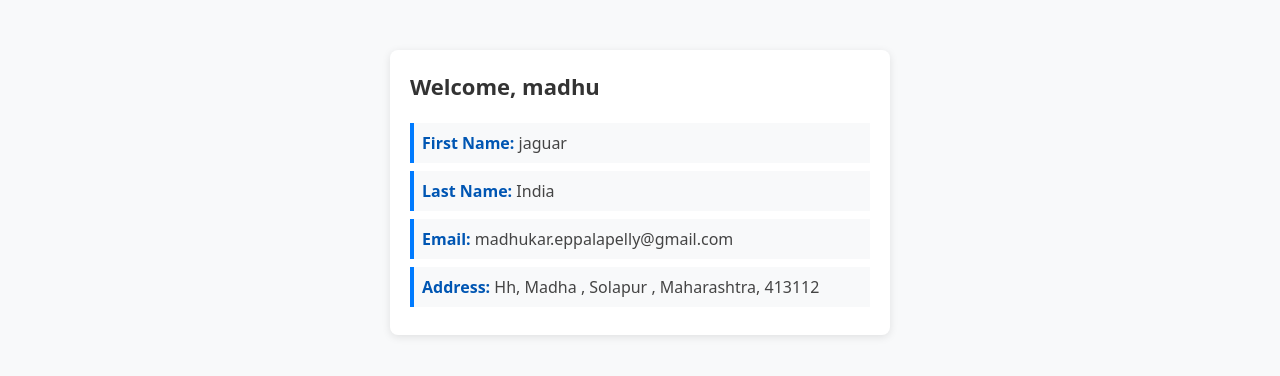
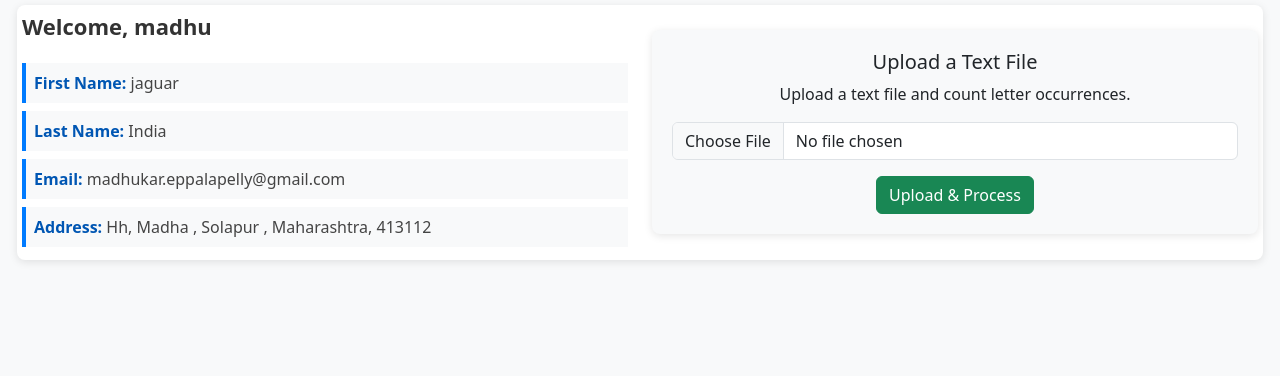
Before and after one commit to madhukar6143/flask_project, a Flask app: a page that uses templates/profile.html in a window 1280 px wide. Shown: the part 56-432 px from the top of the page. Run offline with Flask 3, Linux system fonts and the light colour scheme; a user stored in the database is signed in; data comes from the database, SQL or seed files in the repository; some libraries are stand-ins or nearby versions.

Commit message:
final commit

```diff
--- a/app.py
+++ b/app.py
@@ -1,13 +1,23 @@
-from flask import Flask, render_template, request, redirect, url_for, session
+from flask import Flask, render_template, request, redirect, url_for, session, send_file
 import sqlite3
 import os
+from collections import Counter
 
 app = Flask(__name__)
 app.secret_key = 'supersecretkey'  # Secret key for session management
 
-# ✅ Use absolute path for SQLite database
+# ✅ Paths
 BASE_DIR = os.path.dirname(os.path.abspath(__file__))
 DB_FILE = os.path.join(BASE_DIR, "users.db")
+UPLOAD_FOLDER = os.path.join(BASE_DIR, "uploads")
+RESULT_FOLDER = os.path.join(BASE_DIR, "results")  # Folder for storing results
+
+# ✅ Ensure necessary folders exist
+os.makedirs(UPLOAD_FOLDER, exist_ok=True)
+os.makedirs(RESULT_FOLDER, exist_ok=True)
+
+app.config['UPLOAD_FOLDER'] = UPLOAD_FOLDER
+app.config['RESULT_FOLDER'] = RESULT_FOLDER
 
 # ✅ Initialize Database
 def init_db():
@@ -30,7 +40,6 @@ init_db()
 
 @app.route('/')
 def index():
-    print("[INFO] Accessed Home Page")
     return render_template('home.html')
 
 @app.route('/register', methods=['GET', 'POST'])
@@ -43,8 +52,6 @@ def register():
         email = request.form['email']
         address = request.form['address']
 
-        print(f"[INFO] Attempting to Register: {username}")
-
         try:
             with sqlite3.connect(DB_FILE) as conn:
                 c = conn.cursor()
@@ -52,24 +59,21 @@ def register():
                           (username, password, firstname, lastname, email, address))
                 conn.commit()
 
-            print(f"[SUCCESS] User {username} registered successfully!")
             session['user'] = username
             return redirect(url_for('profile', username=username))
 
         except sqlite3.IntegrityError:
-            print("[ERROR] Registration Failed - Username or Email already exists!")
             return "Username or Email already exists. Try again."
 
-    print("[INFO] Rendering Registration Page")
     return render_template('register.html')
 
 @app.route('/login', methods=['GET', 'POST'])
 def login():
+    error = None
+
     if request.method == 'POST':
         username = request.form['username']
         password = request.form['password']
-
-        print(f"[INFO] Attempting Login: {username}")
 
         with sqlite3.connect(DB_FILE) as conn:
             c = conn.cursor()
@@ -77,42 +81,88 @@ def login():
             user = c.fetchone()
 
         if user:
-            print(f"[SUCCESS] Login Successful for {username}")
             session['user'] = username
             return redirect(url_for('profile', username=username))
         else:
-            print("[ERROR] Login Failed - Invalid Username or Password")
-            return "Invalid username or password. Try again."
+            error = "Invalid username or password. Try again."
 
-    print("[INFO] Rendering Login Page")
-    return render_template('login.html')
+    return render_template('login.html', error=error)
 
 @app.route('/logout')
 def logout():
-    print(f"[INFO] Logging out user: {session.get('user')}")
     session.pop('user', None)
     return redirect(url_for('index'))
 
 @app.route('/profile/<username>')
 def profile(username):
     if 'user' not in session:
-        print("[ERROR] Unauthorized Access Attempt to Profile")
         return redirect(url_for('login'))
-
-    print(f"[INFO] Fetching Profile for: {username}")
 
     with sqlite3.connect(DB_FILE) as conn:
         c = conn.cursor()
         c.execute("SELECT * FROM users WHERE username=?", (username,))
         user = c.fetchone()
 
-    if user:
-        print(f"[SUCCESS] Profile Loaded for {username}")
-    else:
-        print("[ERROR] Profile Not Found!")
+    if not user:
+        return "User profile not found."
 
     return render_template('profile.html', user=user)
 
+### 🔹 File Upload Handler
+@app.route('/upload', methods=['POST'])
+def upload_file():
+    if 'file' not in request.files:
+        return "No file part", 400
+
+    file = request.files['file']
+    if file.filename == '':
+        return "No selected file", 400
+
+    if file and file.filename.endswith('.txt'):
+        file_path = os.path.join(app.config['UPLOAD_FOLDER'], file.filename)
+        file.save(file_path)
+
+        with open(file_path, 'r', encoding='utf-8') as f:
+            content = f.read()
+
+        letter_counts = Counter(content)
+
+        # 🔹 Convert Counter to dictionary before storing in session
+        session['letter_counts'] = dict(letter_counts)
+        session['result_filename'] = f"letter_count_{file.filename}"  # Store filename for download
+
+        # 🔹 Save the results to a file
+        result_file_path = os.path.join(app.config['RESULT_FOLDER'], session['result_filename'])
+        with open(result_file_path, 'w', encoding='utf-8') as f:
+            for letter, count in letter_counts.most_common():
+                f.write(f'"{letter}": {count}\n')
+
+        return redirect(url_for('count_me'))
+
+    return "Invalid file type. Please upload a .txt file.", 400
+
+### 🔹 Display & Download Letter Counts
+@app.route('/countme')
+def count_me():
+    letter_counts_dict = session.get('letter_counts', {})
+    result_filename = session.get('result_filename', '')
+
+    if not letter_counts_dict:
+        return "No file uploaded yet.", 400
+
+    letter_counts = Counter(letter_counts_dict)
+    response = ['"{}": {}'.format(letter, count) for letter, count in letter_counts.most_common()]
+
+    return render_template('count.html', response=response, result_filename=result_filename)
+
+### 🔹 Download Letter Count File
+@app.route('/download/<filename>')
+def download_file(filename):
+    file_path = os.path.join(app.config['RESULT_FOLDER'], filename)
+    if os.path.exists(file_path):
+        return send_file(file_path, as_attachment=True)
+    else:
+        return "File not found.", 404
+
 if __name__ == '__main__':
-    print("[INFO] Starting Flask Server...")
     app.run(debug=True)
--- /dev/null
+++ b/static/Limerick-1-1.txt
@@ -0,0 +1,6 @@
+A Canner Can Can Limerick
+A canner exceedingly canny,
+One morning remarked to his granny:
+A canner can can
+Anything that he can,
+But a canner can't can a can, can he?
--- a/templates/home.html
+++ b/templates/home.html
@@ -51,7 +51,7 @@
 <!-- Navigation Bar -->
 
 
-<nav class="navbar navbar-expand-lg navbar-dark bg-dark">
+<nav class="navbar p-6 navbar-expand-lg navbar-dark bg-dark">
     <div class="container-fluid">
         <!-- Logo -->
         <a class="navbar-brand" href="/">
@@ -68,7 +68,7 @@
 
 <!-- Main Content -->
 <div class="container">
-    <h1 class="mb-4">Welcome to MyProject</h1>
+    <h1 class="mb-4">Welcome to My Letter Counter Project</h1>
     <p class="lead">A simple and clean web application with user authentication.</p>
 
     <div>
--- a/templates/login.html
+++ b/templates/login.html
@@ -46,9 +46,9 @@
 
         <!-- Navbar Right - Sign Up Only -->
         <div class="ms-auto">
-            <ul class="">
-                <li class="btn btn-outline-light"><a class="nav-link" href="/register">Sign Up</a></li>
-            </ul>
+
+                <a class="btn btn-outline-light" href="/register">Sign Up</a>
+
         </div>
     </div>
 </nav>
--- a/templates/profile.html
+++ b/templates/profile.html
@@ -12,9 +12,9 @@
         }
 
         .profile-container {
-            max-width: 500px;
-            margin: 50px auto;
-            padding: 20px;
+
+            margin: 5px ;
+            padding: 5px;
             background: white;
             box-shadow: 0 2px 8px rgba(0, 0, 0, 0.1);
             border-radius: 8px;
@@ -39,26 +39,22 @@
         .profile-details strong {
             color: #0056b3;
         }
-        .logo-img {
-            height: 40px;
-            width: auto;
-            margin-right: 10px;
+
+        .download-section, .upload-section {
+            background-color: #f8f9fa;
+            padding: 20px;
+            border-radius: 8px;
+            text-align: center;
+            box-shadow: 0 2px 8px rgba(0, 0, 0, 0.1);
+            margin-top: 20px;
         }
     </style>
 </head>
 <body>
 
-
 <nav class="navbar navbar-expand-lg navbar-dark bg-dark">
     <div class="container-fluid">
-        <!-- Logo -->
-        <a class="navbar-brand" href="/">
-           Flask App
-        </a>
-
-        </a>
-
-        <!-- Navbar Right - Sign Up Only -->
+        <a class="navbar-brand" href="/">Flask App</a>
         <div class="ms-auto">
             <a class="btn btn-outline-light" href="/logout">Logout</a>
         </div>
@@ -66,15 +62,34 @@
 </nav>
 
 <!-- Profile Content -->
-<div class="container">
+<div class="container-fluid">
     <div class="profile-container">
-        <div class="profile-header">Welcome, {{ user[1] }}</div>
+        <div class="row">
+            <!-- Left Side - Profile Details -->
+            <div class="col-md-6">
+                <div class="profile-header">Welcome, {{ user[1] }}</div>
+                <div class="profile-details">
+                    <p><strong>First Name:</strong> {{ user[3] }}</p>
+                    <p><strong>Last Name:</strong> {{ user[4] }}</p>
+                    <p><strong>Email:</strong> {{ user[5] }}</p>
+                    <p><strong>Address:</strong> {{ user[6] }}</p>
+                </div>
+            </div>
 
-        <div class="profile-details">
-            <p><strong>First Name:</strong> {{ user[3] }}</p>
-            <p><strong>Last Name:</strong> {{ user[4] }}</p>
-            <p><strong>Email:</strong> {{ user[5] }}</p>
-            <p><strong>Address:</strong> {{ user[6] }}</p>
+            <!-- Right Side - Upload and Download Section -->
+            <div class="col-md-6">
+                <!-- Upload Section -->
+                <div class="upload-section">
+                    <h5>Upload a Text File</h5>
+                    <p>Upload a text file and count letter occurrences.</p>
+                    <form action="/upload" method="post" enctype="multipart/form-data">
+                        <input type="file" name="file" class="form-control mb-3" accept=".txt" required>
+                        <button type="submit" class="btn btn-success">Upload & Process</button>
+                    </form>
+                </div>
+
+                <!-- View Letter Counts -->
+            </div>
         </div>
     </div>
 </div>
--- /dev/null
+++ b/uploads/Limerick-1-1.txt
@@ -0,0 +1,6 @@
+A Canner Can Can Limerick
+A canner exceedingly canny,
+One morning remarked to his granny:
+A canner can can
+Anything that he can,
+But a canner can't can a can, can he?
```
Also changed, not shown: results/letter_count_Limerick-1-1.txt (added, +30 -0 lines), results/letter_count_letter_count_Limerick-1-1.txt (added, +39 -0 lines), static/letter_count_Limerick-1-1.txt (added, +30 -0 lines), templates/count.html (added, +24 -0 lines), templates/register.html (+6 -6 lines), uploads/letter_count_Limerick-1-1.txt (added, +30 -0 lines).
